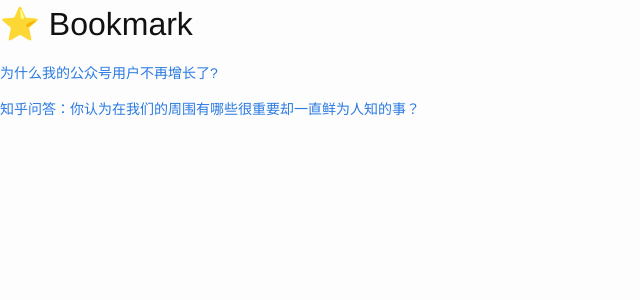
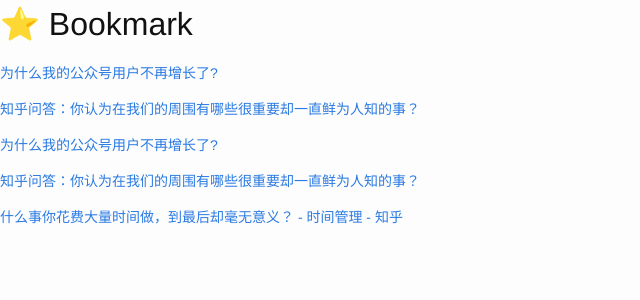
Before and after one commit to cnwarden/cnwarden.github.io, a Jekyll site: the page built from fav/index.md, in a window 1280 px wide. Shown: the top 300 px of the page, without its empty margins (0-640 px from the left). Built offline with Jekyll 4.4.1, drawn with Linux system fonts in a browser that asks for light colours; emoji names are drawn with the system emoji font.

Commit message:
auto commit

```diff
--- a/fav/index.md
+++ b/fav/index.md
@@ -9,3 +9,9 @@ title:  fav
 [为什么我的公众号用户不再增长了?](http://mp.weixin.qq.com/s?__biz=MjM5ODIyMTE0MA==&mid=402612278&idx=1&sn=8c99012dcb21ae59ff481e2d5df09c1d&scene=0#wechat_redirect)
 
 [知乎问答：你认为在我们的周围有哪些很重要却一直鲜为人知的事？](http://www.zhihu.com/question/40543633)
+
+[为什么我的公众号用户不再增长了?](http://mp.weixin.qq.com/s?__biz=MjM5ODIyMTE0MA==&mid=402612278&idx=1&sn=8c99012dcb21ae59ff481e2d5df09c1d&scene=0#wechat_redirect)
+
+[知乎问答：你认为在我们的周围有哪些很重要却一直鲜为人知的事？](http://www.zhihu.com/question/40543633)
+
+[什么事你花费大量时间做，到最后却毫无意义？ - 时间管理 - 知乎](https://www.zhihu.com/question/40709915)
```
